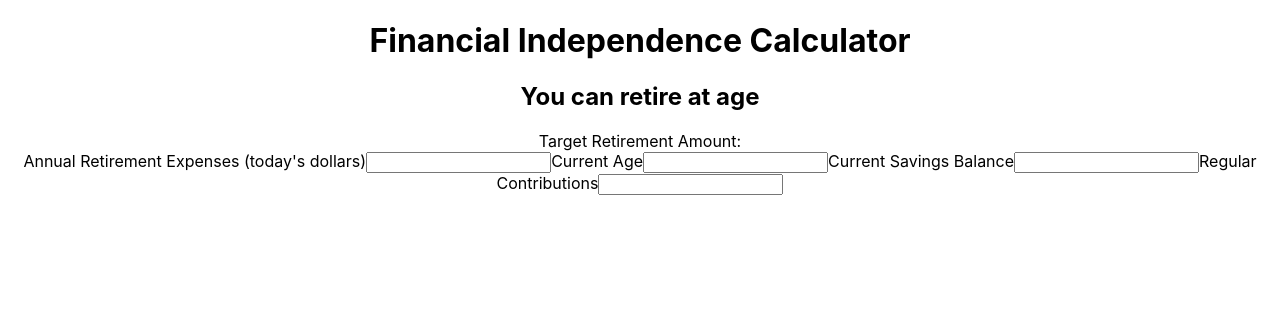
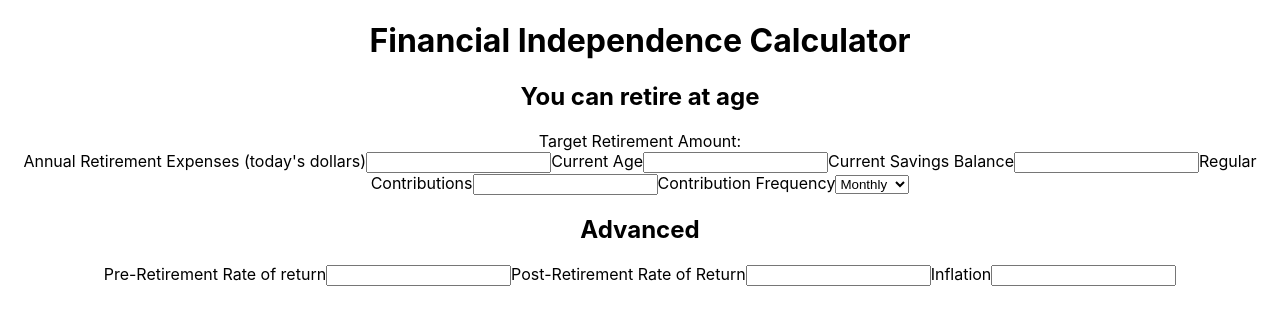
Before and after one commit to aabusaif2001/Calculator-App, a React (Create React App) app in the folder my-app/: page / in a window 1280 px wide. Shown: the top 324 px of the page. Built offline with nearby package versions, Linux system fonts and the light colour scheme.

Commit message:
layout made with all options

```diff
--- a/my-app/src/App.js
+++ b/my-app/src/App.js
@@ -23,6 +23,28 @@ function App() {
           Regular Contributions
           <input type="number"/>
         </label>
+        <label>
+          Contribution Frequency
+          <select>
+            <option value="Monthly">Monthly</option>
+            <option value="Annually">Annually</option>
+          </select>
+        </label>
+        <div>
+          <h2>Advanced</h2>
+          <label>
+            Pre-Retirement Rate of return
+            <input type="number"/>
+          </label>
+          <label>
+            Post-Retirement Rate of Return
+            <input type="number"/>
+          </label>
+          <label>
+            Inflation
+            <input type="number"/>
+          </label>
+        </div>
       </form>
     </div>
   );
```
